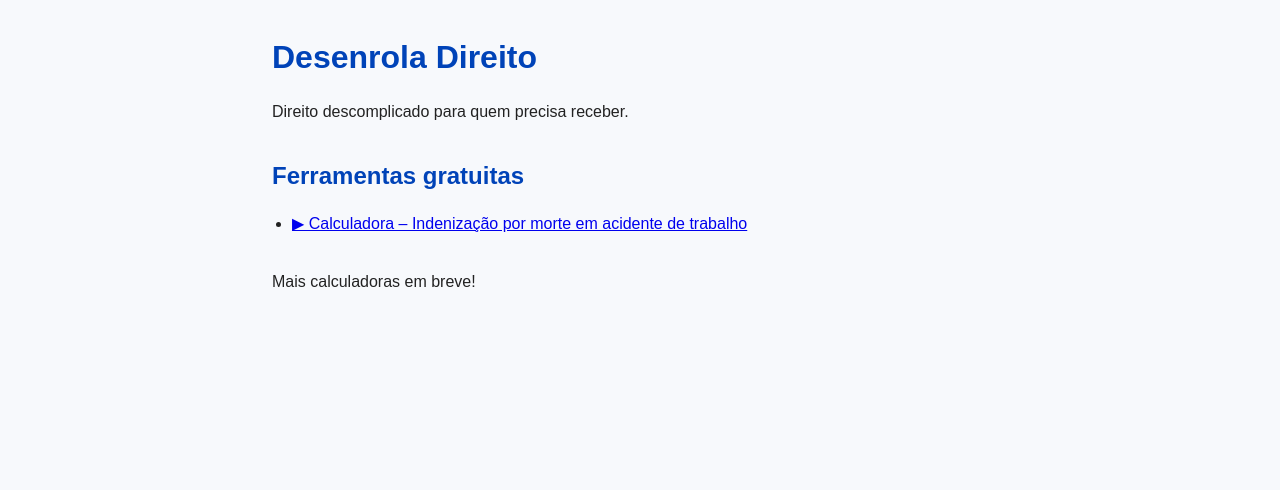
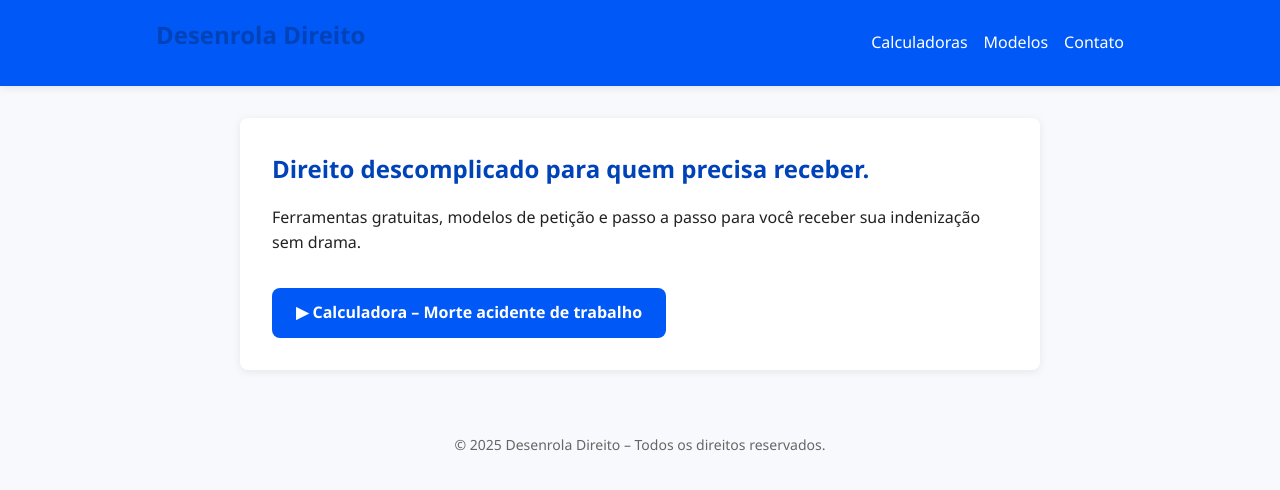
Before and after one commit to mestrereginaldo-site/desenroladireito, a Next.js app: page / in a window 1280 px wide. Shown: the top 490 px of the page. Built offline with nearby package versions, Linux system fonts and the light colour scheme.

Commit message:
Update index.js

```diff
--- a/pages/index.js
+++ b/pages/index.js
@@ -2,22 +2,32 @@ import Link from 'next/link'
 
 export default function Home() {
   return (
-    <main style={{ padding: '2rem', fontFamily: 'Arial', maxWidth: 800, margin: '0 auto' }}>
-      <h1>Desenrola Direito</h1>
-      <p>Direito descomplicado para quem precisa receber.</p>
+    <>
+      <header>
+        <div className="container">
+          <h1>Desenrola Direito</h1>
+          <nav>
+            <Link href="/calculadora/morte-acidente-trabalho">Calculadoras</Link>
+            <Link href="/#modelos">Modelos</Link>
+            <Link href="/#contato">Contato</Link>
+          </nav>
+        </div>
+      </header>
 
-      <nav style={{ marginTop: '2rem' }}>
-        <h2>Ferramentas gratuitas</h2>
-        <ul>
-          <li>
-            <Link href="/calculadora/morte-acidente-trabalho">
-              <a>▶ Calculadora – Indenização por morte em acidente de trabalho</a>
-            </Link>
-          </li>
-        </ul>
-      </nav>
+      <main className="container">
+        <h2>Direito descomplicado para quem precisa receber.</h2>
+        <p>Ferramentas gratuitas, modelos de petição e passo a passo para você receber sua indenização sem drama.</p>
 
-      <p style={{ marginTop: '2rem' }}>Mais calculadoras em breve!</p>
-    </main>
+        <div style={{ marginTop: '2rem' }}>
+          <Link href="/calculadora/morte-acidente-trabalho">
+            <a className="btn">▶ Calculadora – Morte acidente de trabalho</a>
+          </Link>
+        </div>
+      </main>
+
+      <footer>
+        © 2025 Desenrola Direito – Todos os direitos reservados.
+      </footer>
+    </>
   )
 }
```
